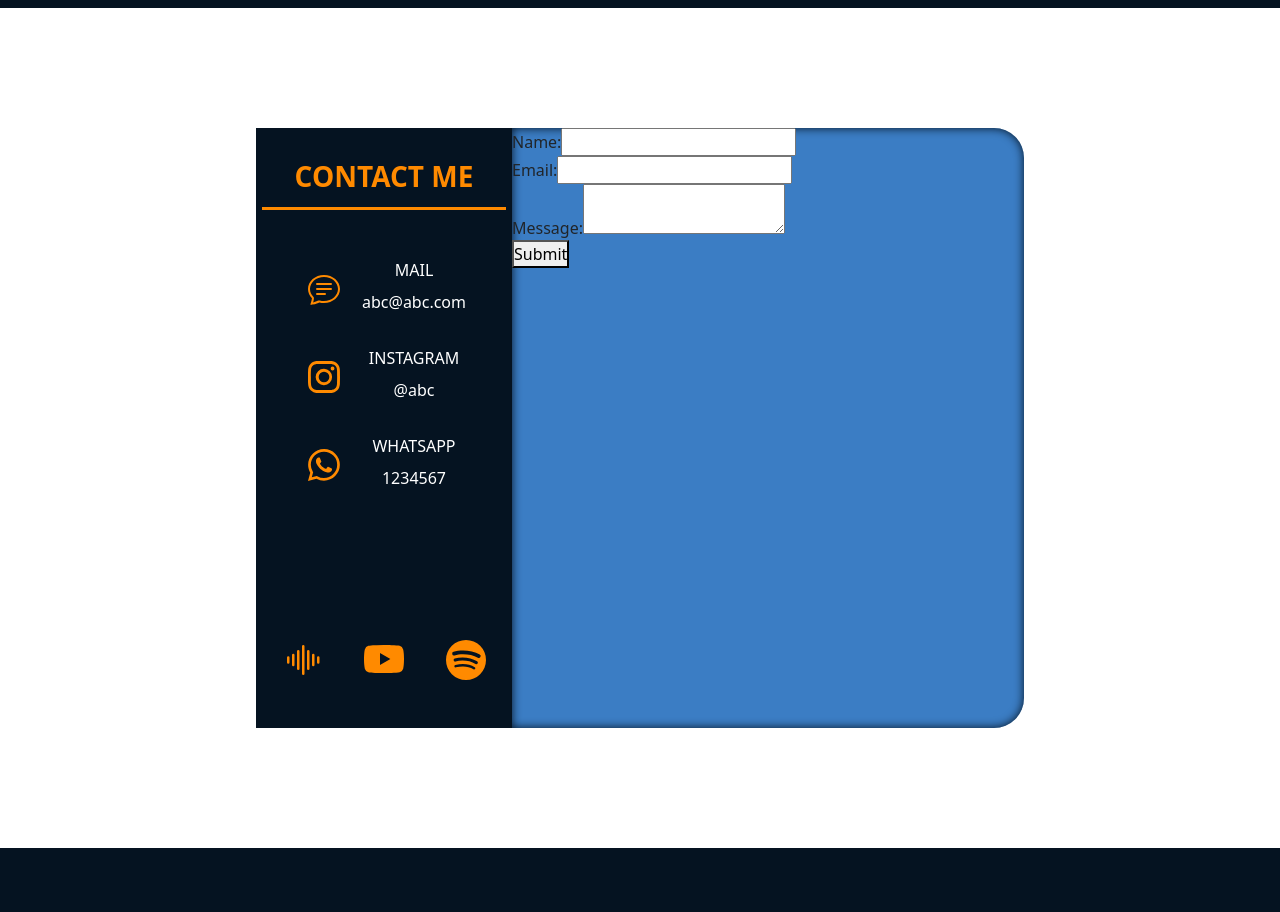
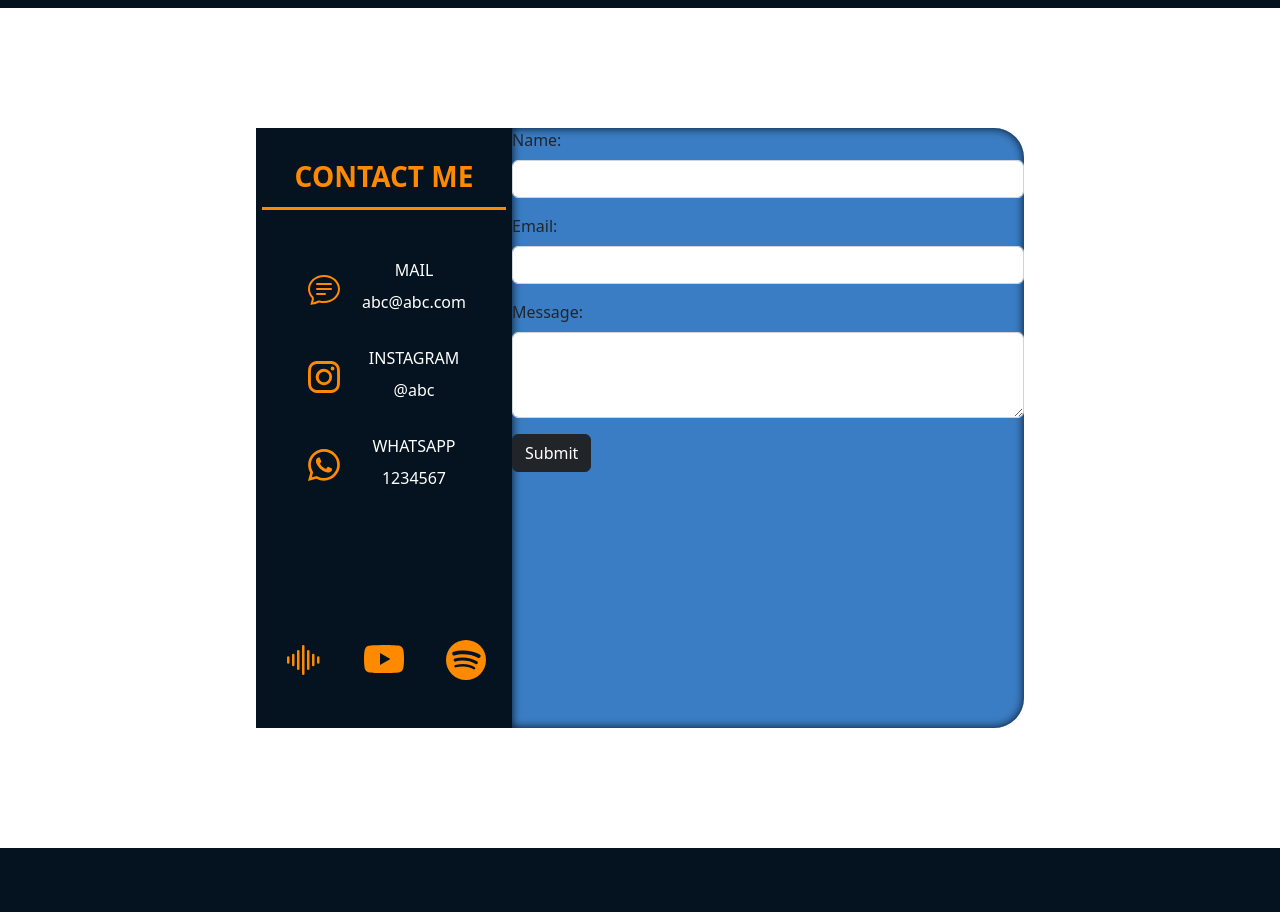
Before and after one commit to MelissaAime/FerBonfiglio, a React (Create React App) app: page / in a window 1280 px wide. Shown: the part 2100-3012 px from the top of the page. Built offline with nearby package versions, Linux system fonts and the light colour scheme.

Commit message:
change contact form using bootstrap

```diff
--- a/src/App.scss
+++ b/src/App.scss
@@ -8,6 +8,7 @@
 @import "./Components/Cards/cards.scss";
 @import "./Components/SoundWave/soundwave.scss";
 @import "./Components/Swiper/swiper.scss";
+@import "./Components/ContactForm/contactForm.scss";
 
 :root{
     --background: #051321;
--- a/src/Components/ContactForm/ContactForm.jsx
+++ b/src/Components/ContactForm/ContactForm.jsx
@@ -1,4 +1,5 @@
 import React, { useState } from 'react';
+import {Form, Button} from 'react-bootstrap';
 
 export const ContactForm = () => {
   const [name, setName] = useState('');
@@ -23,20 +24,24 @@ export const ContactForm = () => {
   };
 
   return (
-    <form onSubmit={handleSubmit}>
-      <div>
-        <label htmlFor="name">Name:</label>
-        <input type="text" id="name" value={name} onChange={handleNameChange} required />
-      </div>
-      <div>
-        <label htmlFor="email">Email:</label>
-        <input type="email" id="email" value={email} onChange={handleEmailChange} required />
-      </div>
-      <div>
-        <label htmlFor="message">Message:</label>
-        <textarea id="message" value={message} onChange={handleMessageChange} required></textarea>
-      </div>
-      <button type="submit">Submit</button>
-    </form>
+    <Form onSubmit={handleSubmit}>
+        <Form.Group className="mb-3" controlId="name">
+            <Form.Label htmlFor="name">Name:</Form.Label>
+            <Form.Control type="text" id="name" value={name} onChange={handleNameChange} required />
+        </Form.Group>
+
+        <Form.Group className="mb-3" controlId="email">
+            <Form.Label htmlFor="email">Email:</Form.Label>
+            <Form.Control type="email" id="email" value={email} onChange={handleEmailChange} required />
+        </Form.Group>
+
+        <Form.Group className="mb-3" controlId="message">
+            <Form.Label htmlFor="message">Message:</Form.Label>
+            <Form.Control as="textarea" rows={3} id="message" value={message} onChange={handleMessageChange} required />
+        </Form.Group>
+
+        <Button type="submit" variant="dark">Submit</Button>
+    </Form>
+
   );
 };
```
Also changed, not shown: src/Components/ContactForm/contactForm.scss (added).
